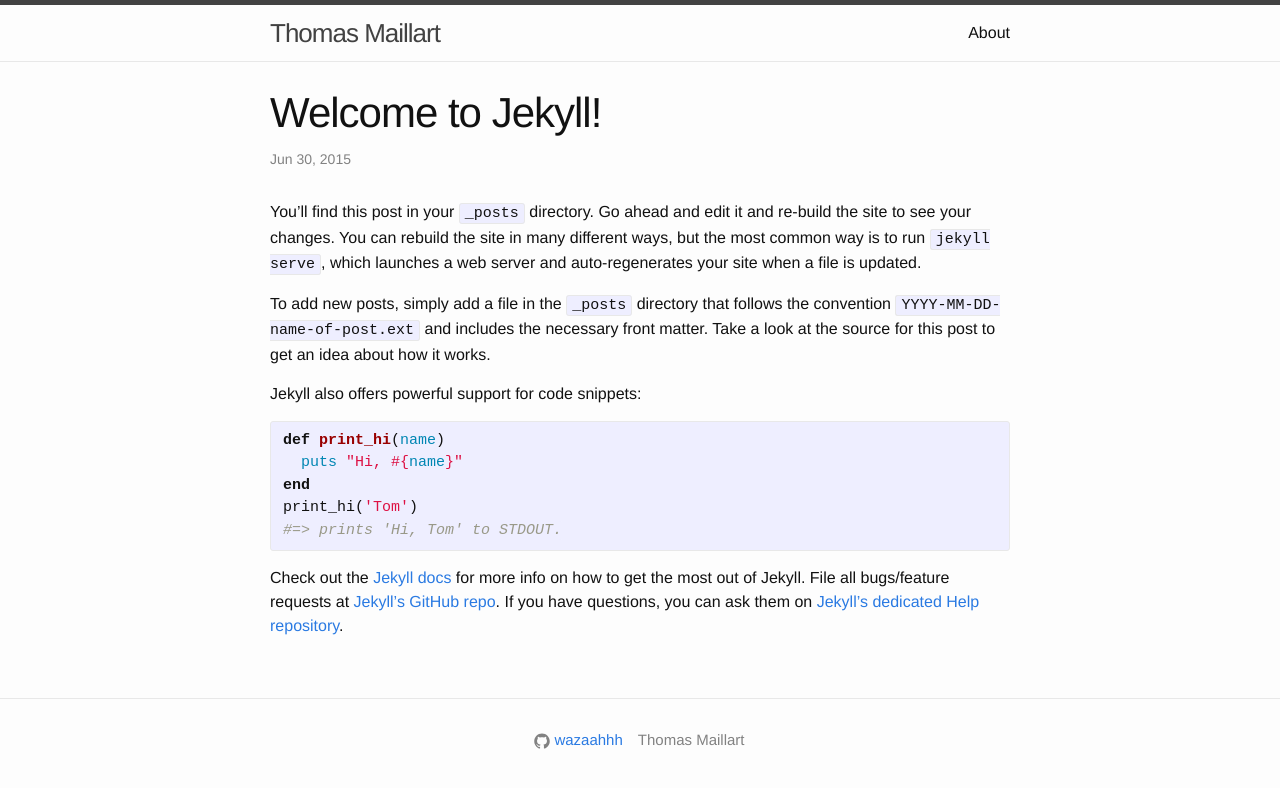
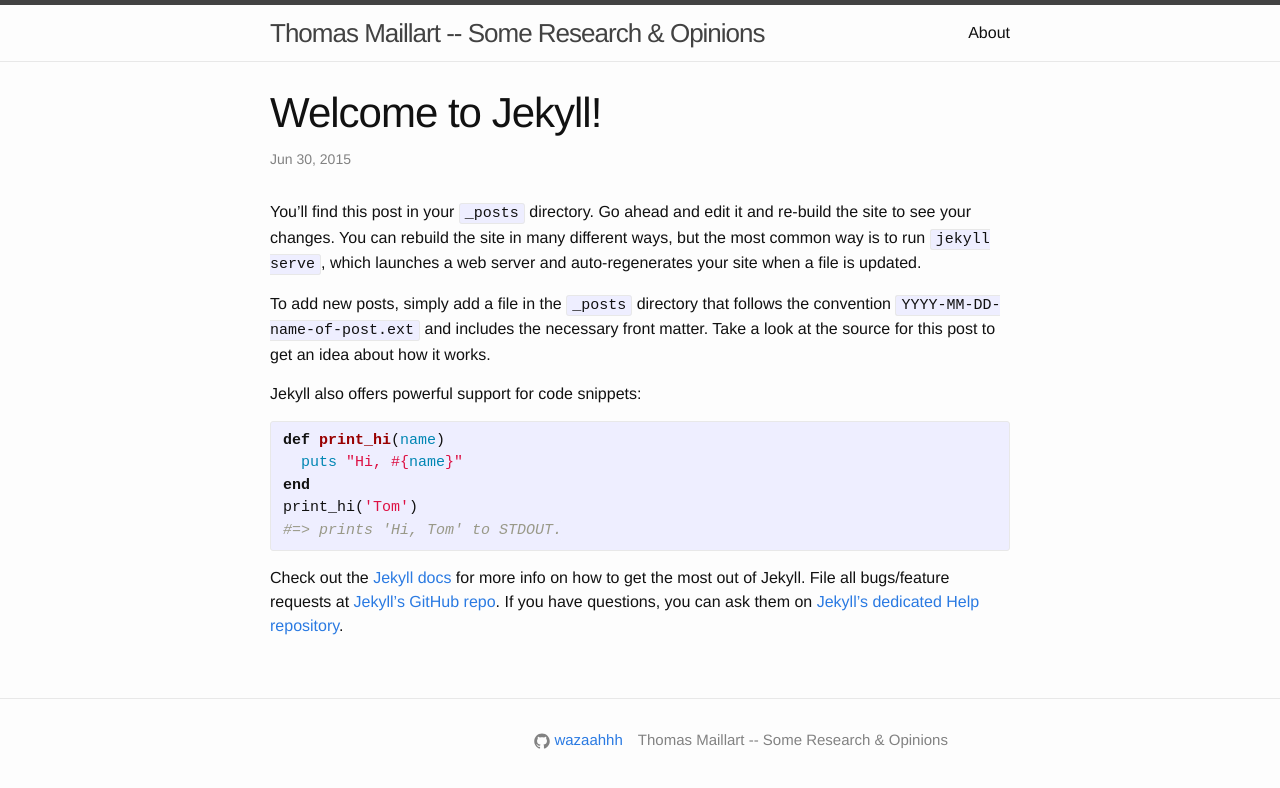
Before and after one commit to wazaahhh/wazaahhh.github.io, a Jekyll site: the page built from _posts/2015-06-30-welcome-to-jekyll.markdown, in a window 1280 px wide. Shown: the top 788 px of the page. Built offline with Jekyll 4.4.1, drawn with Linux system fonts in a browser that asks for light colours.

Commit message:
Update _config.yml

```diff
--- a/_config.yml
+++ b/_config.yml
@@ -1,8 +1,8 @@
 # Site settings
-title: Thomas Maillart
+title: Thomas Maillart -- Some Research & Opinions
 #email: your-email@domain.com
 description: > # this means to ignore newlines until "baseurl:"
-  Thomas Maillart
+  Thomas Maillart -- Some Research & Opinions
 baseurl: "" # the subpath of your site, e.g. /blog/
 url: "http://wazaahhh.github.io/" # the base hostname & protocol for your site
 #twitter_username: jekyllrb
```
